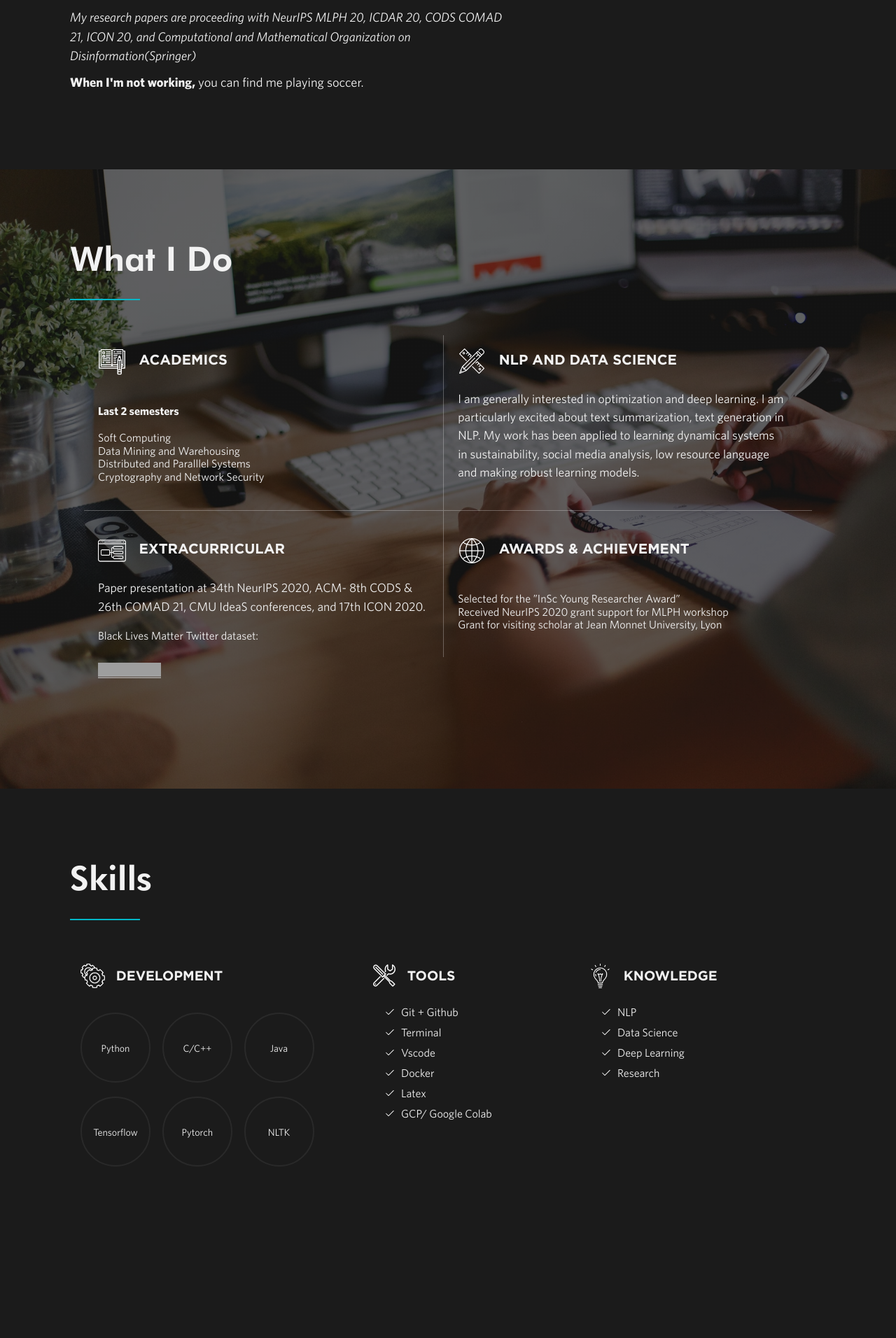
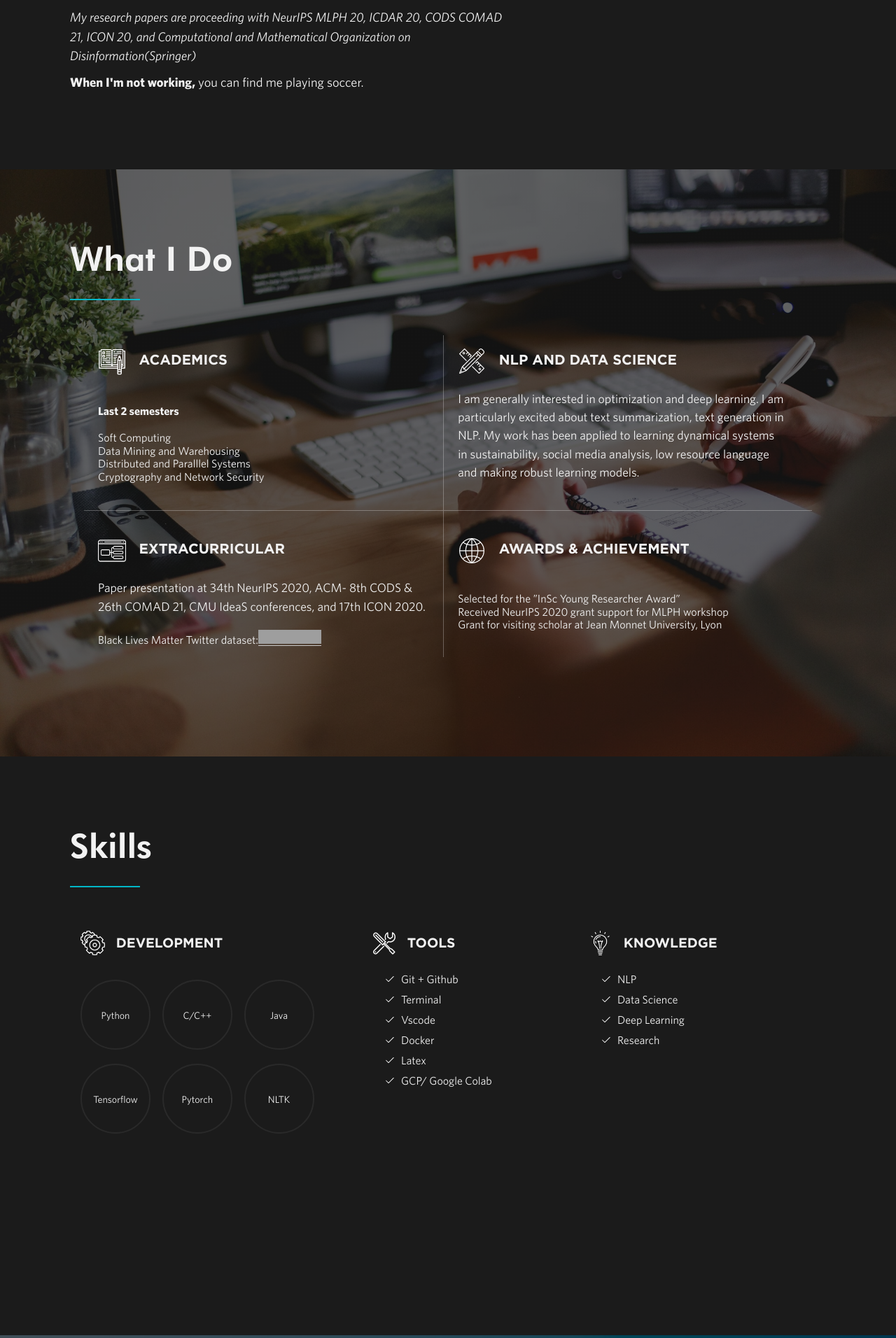
Before and after one commit to sumit6597/sumit6597.github.io, a Jekyll site: the page built from index.html, in a window 1280 px wide. Shown: the part 1421-3333 px from the top of the page at 70% size. Built offline with Jekyll 4.4.1, drawn with Linux system fonts in a browser that asks for light colours; nearby versions of some CDN libraries; grey boxes are pictures that could not be loaded.

Commit message:
Update services.yml

```diff
--- a/_data/services.yml
+++ b/_data/services.yml
@@ -14,7 +14,7 @@
   services:
     - heading: Extracurricular
       sprite: xd
-      text:  Paper presentation at 34th NeurIPS 2020, ACM- 8th CODS & 26th COMAD 21, CMU IdeaS conferences, and 17th ICON 2020.<ul><li>Black Lives Matter Twitter dataset:</p><br><a href="https://doi.org/10.5281/zenodo.4000539"><img src="https://zenodo.org/badge/DOI/10.5281/zenodo.4000539.svg" alt="DOI"></a></ul>
+      text:  Paper presentation at 34th NeurIPS 2020, ACM- 8th CODS & 26th COMAD 21, CMU IdeaS conferences, and 17th ICON 2020.<ul><li>Black Lives Matter Twitter dataset:<a href="https://doi.org/10.5281/zenodo.4000539"><img src="https://zenodo.org/badge/DOI/10.5281/zenodo.4000539.svg" alt="DOI"></a></ul>
 
 
     - heading: Awards & Achievement
```
